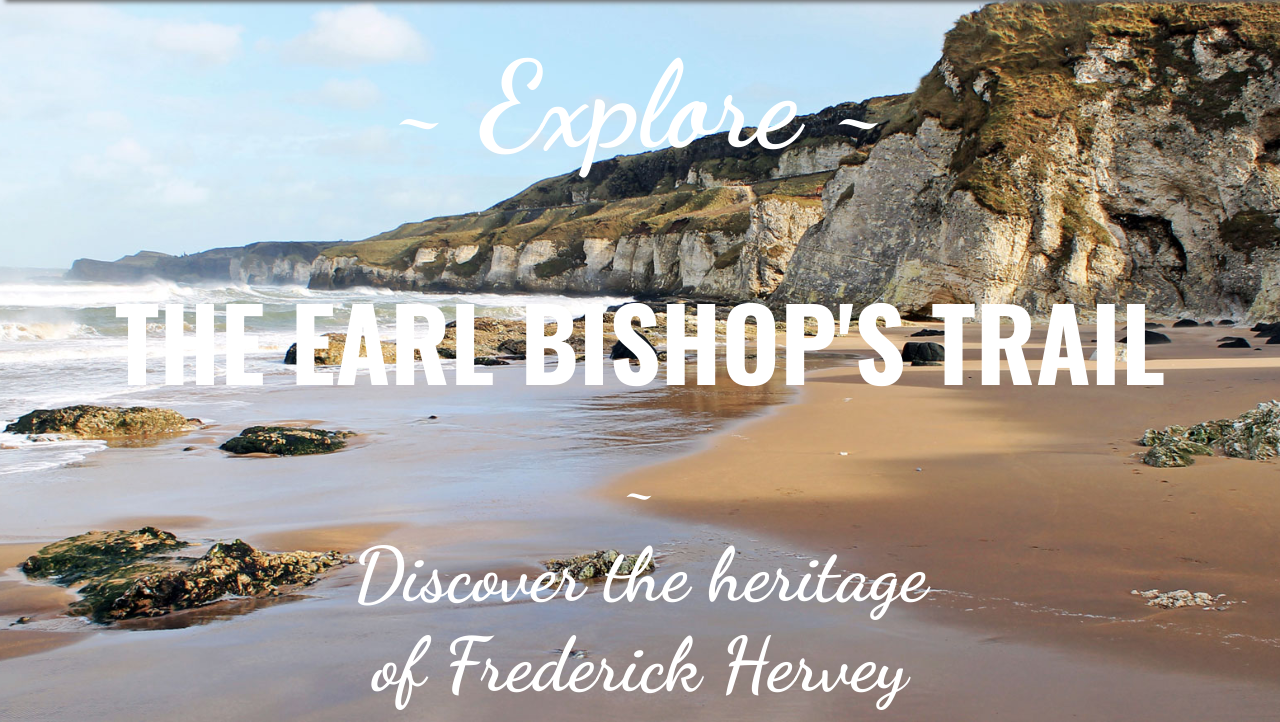
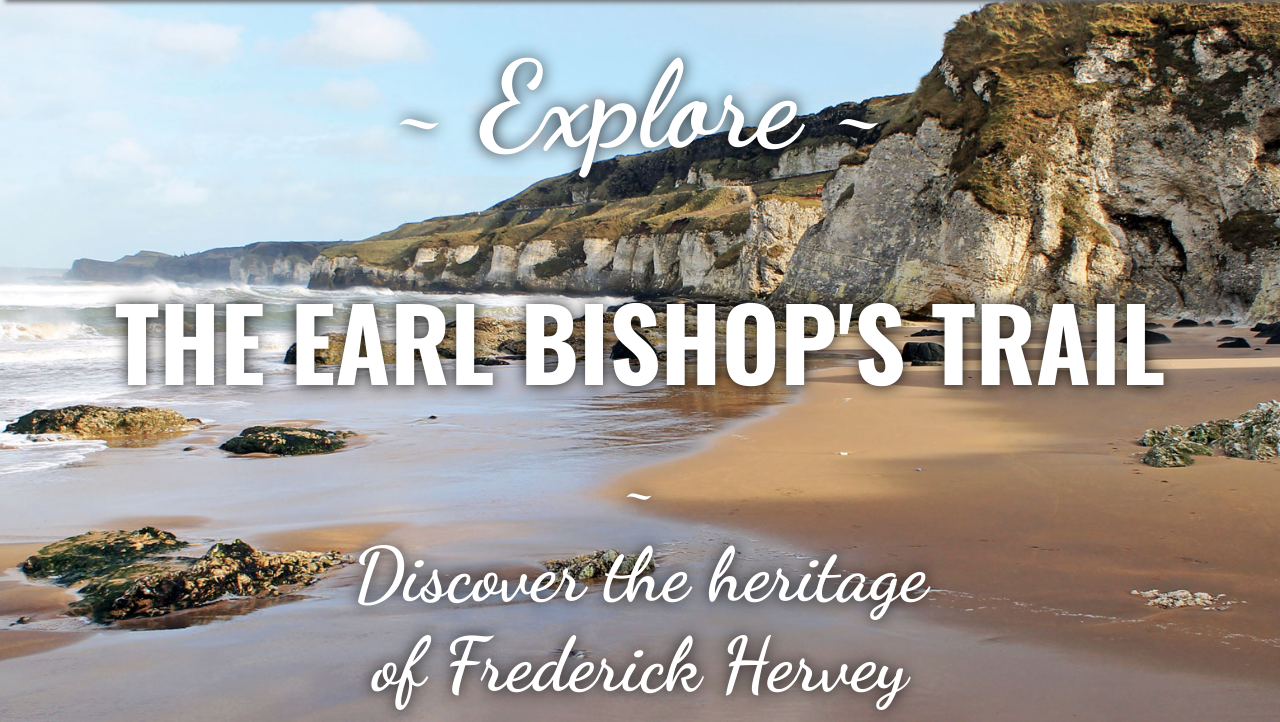
Before and after one commit to earlbishopstrail/earlbishopstrail.github.io, a plain HTML site: page index.html in a window 1280 px wide. Shown: the part 78-800 px from the top of the page. Drawn offline with nearby package versions, Linux system fonts and the light colour scheme; a web font is replaced by a local one.

Commit message:
Text Shadow Added to Titles
Some needed contrast on certain images

```diff
--- a/css/styles.css
+++ b/css/styles.css
@@ -104,7 +104,7 @@ p {
     font-family: 'Dancing Script', cursive;
     font-size:120px;
     color:white;
-
+    text-shadow: 0px 0px 15px rgba(0,0,0,0.9);
 }
 
 .home-title{
@@ -119,6 +119,7 @@ p {
     font-family: 'Oswald', sans-serif;
     font-size:100px;
     color:white;
+    text-shadow: 0px 0px 15px rgba(0,0,0,0.9);
 }
 
 .home-info{
@@ -139,7 +140,7 @@ p {
     font-size:75px;
     color:white;
     line-height:normal;
-
+    text-shadow: 0px 0px 15px rgba(0,0,0,0.9);
 }
 
 /*--Home Locations Button--*/
@@ -296,7 +297,7 @@ a.btn:hover,a.btn:active,a.showbtn:hover,a.showbtn:active {
     font-size:115px;
     color:white;
     line-height:1;
-
+    text-shadow: 0px 0px 15px rgba(0,0,0,0.9);
 }
 
 .things-hex {
@@ -428,7 +429,7 @@ a.btn:hover,a.btn:active,a.showbtn:hover,a.showbtn:active {
     color:white;
     line-height:normal;
     text-align: center;
-
+    text-shadow: 0px 0px 15px rgba(0,0,0,0.9);
 
 }
 
```
